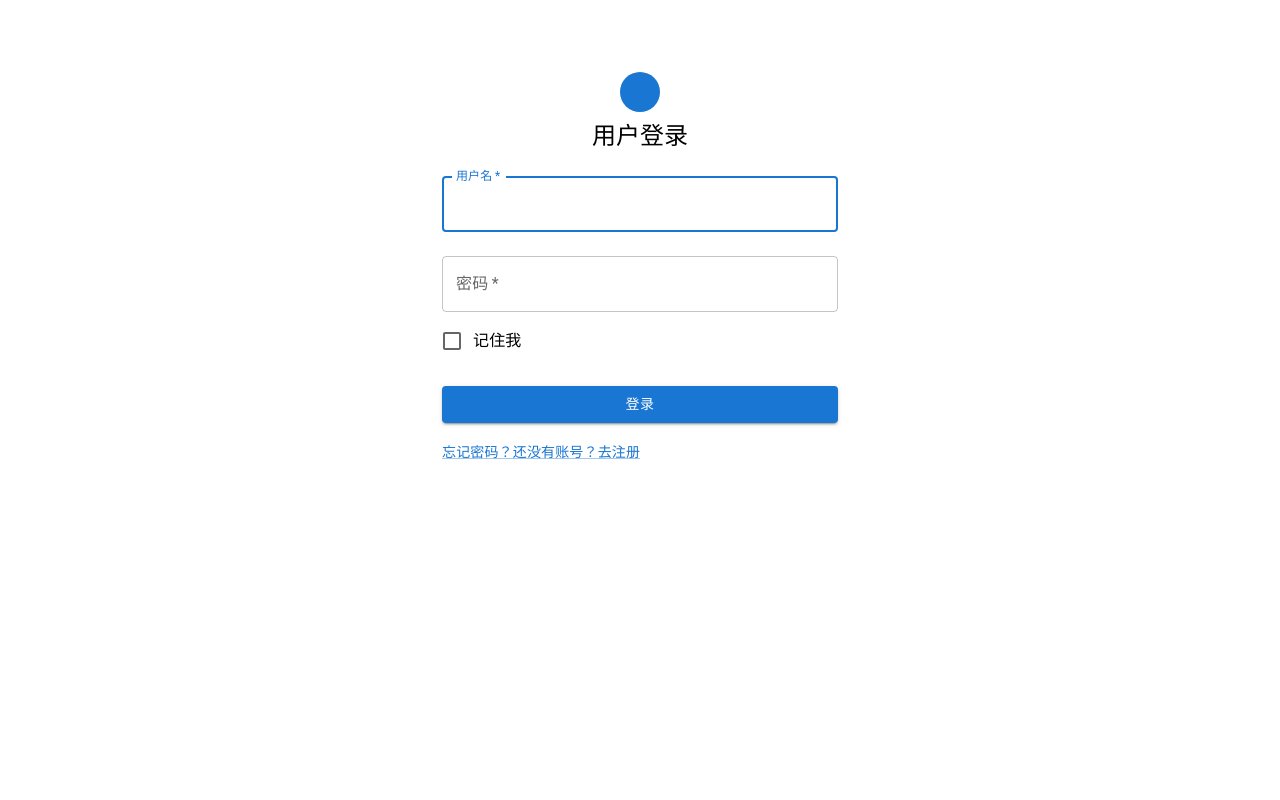
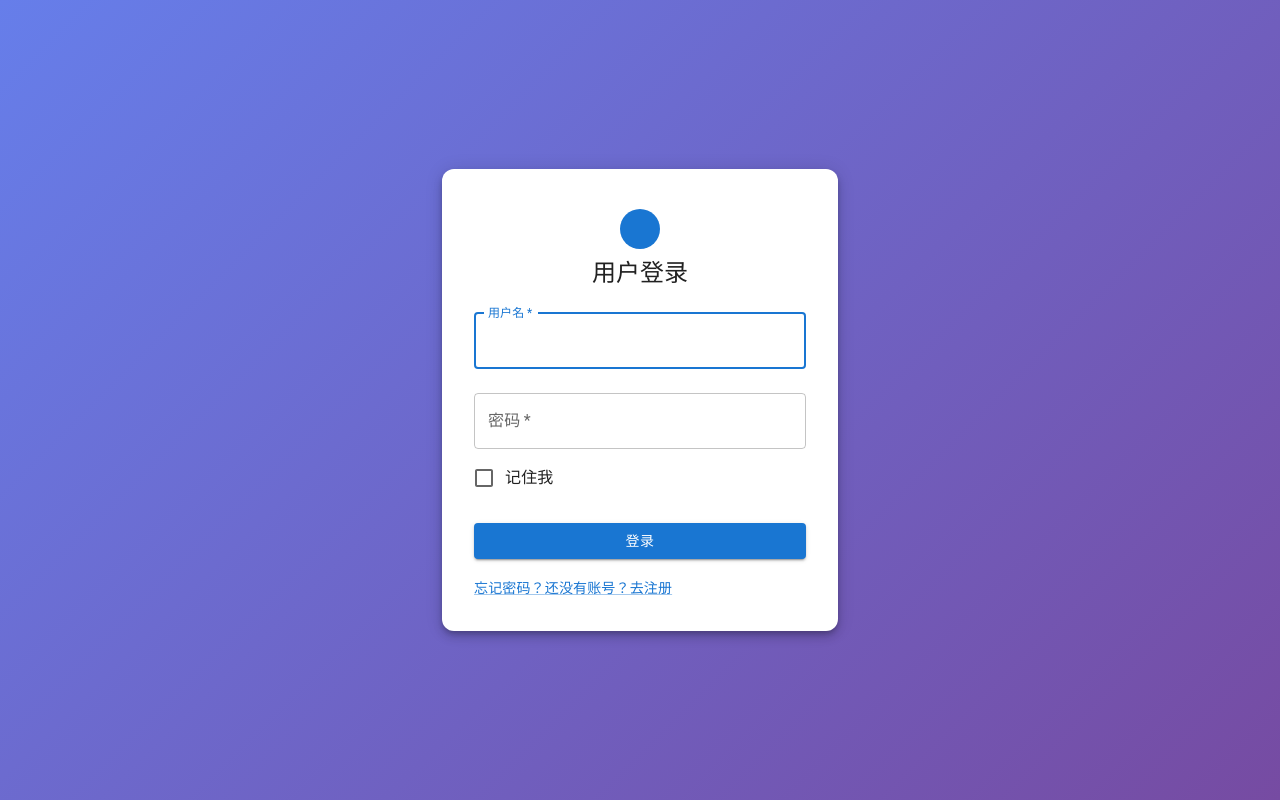
Before and after one commit to ykxVK8yL5L/vite-react-hono-cloudflare, a React (Vite) app: page /#/login in a window 1280 px wide. Built offline with nearby package versions, Linux system fonts and the light colour scheme; some icons are missing.

Commit message:
美化登陆页面

```diff
--- a/src/react-app/pages/Login.tsx
+++ b/src/react-app/pages/Login.tsx
@@ -10,7 +10,8 @@ import {
     Grid,
     Box,
     Typography,
-    Container
+    Container,
+    Paper
 } from '@mui/material';
 import LockOutlinedIcon from '@mui/icons-material/LockOutlined';
 
@@ -37,12 +38,27 @@ export default function Login() {
 
 
     return (
-
-
-        <Container component="main" maxWidth="xs">
         <Box
             sx={{
-                    marginTop: 8,
+                minHeight: '100vh',
+                display: 'flex',
+                alignItems: 'center',
+                justifyContent: 'center',
+                background: 'linear-gradient(135deg, #667eea 0%, #764ba2 100%)',
+            }}
+        >
+
+            <Container maxWidth="xs">
+
+                <Paper
+                    elevation={6}
+                    sx={{
+                        padding: 4,
+                        borderRadius: 3,
+                    }}
+                >
+                    <Box
+                        sx={{
                             display: 'flex',
                             flexDirection: 'column',
                             alignItems: 'center',
@@ -109,7 +125,9 @@ export default function Login() {
                             </Grid>
                         </Box>
                     </Box>
+                </Paper>
             </Container>
+        </Box>
 
     )
 }
```
Lines whose indentation alone changed are shown as unchanged.
